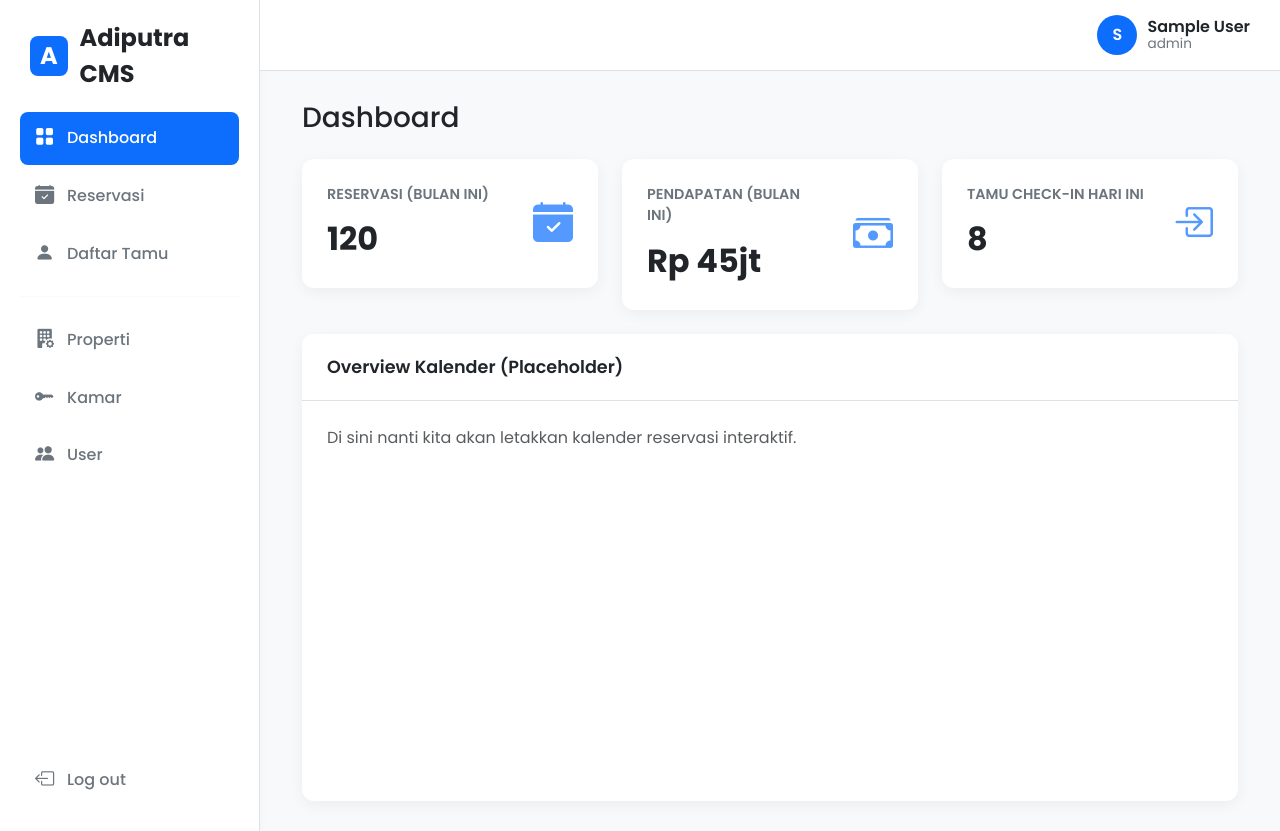
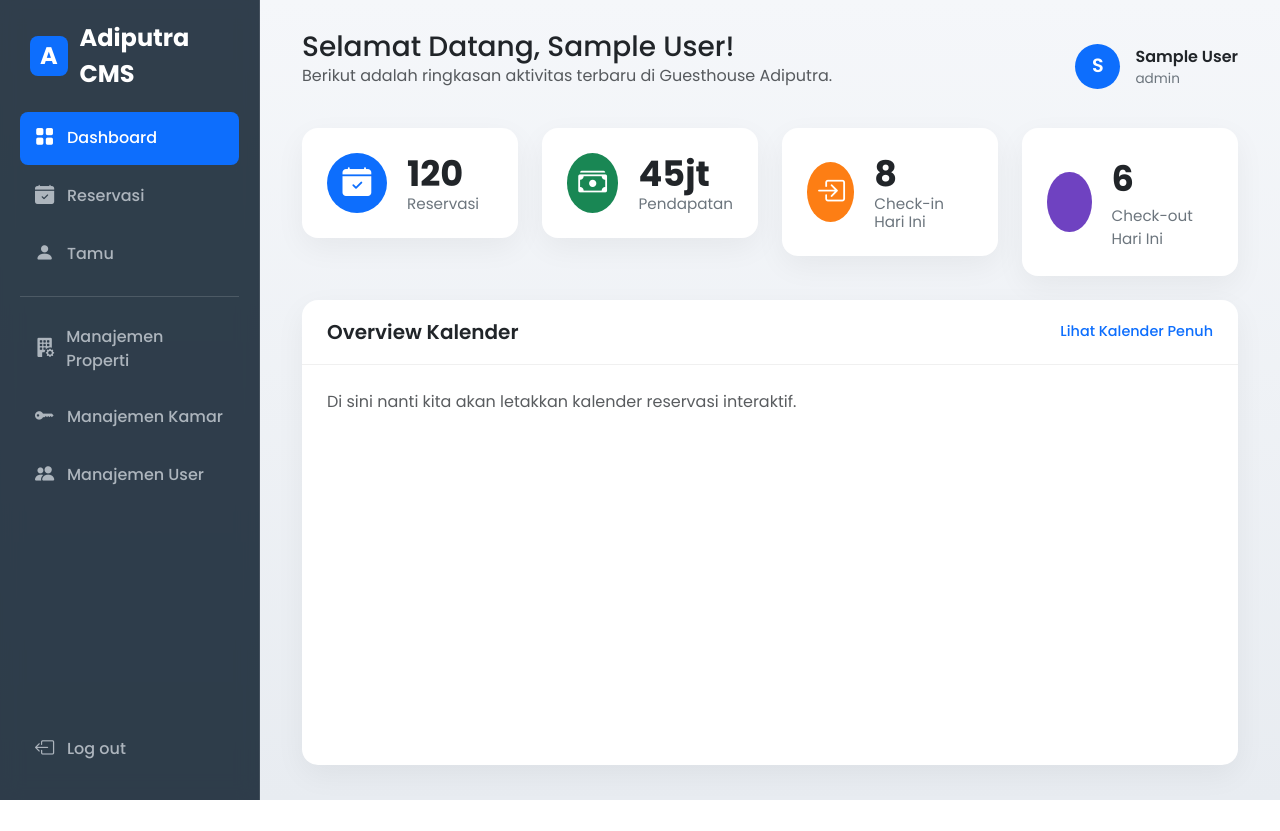
Before and after one commit to riskinurhadi/naretabyrnara, a PHP site: page /homiq/index.php in a window 1280 px wide. After the commit the page ends 800 px from the top, so only its background shows below. Run offline with PHP 8.4, Linux system fonts and the light colour scheme; the visitor is signed in with stand-in values (Sample User, id 1).

Commit message:
modified:   homiq/index.php 	modified:   homiq/layout_header.php

```diff
--- a/homiq/index.php
+++ b/homiq/index.php
@@ -3,55 +3,84 @@ session_start(); // Wajib ada di paling atas
 
 // File ini akan mengimpor semua variabel session dan cek login
 require 'layout_header.php';
+// $nama_user, $role_user, $inisial_user sudah tersedia dari header
 ?>
 
 <title>Dashboard - Guesthouse Adiputra</title>
 
 <div class="container-fluid">
-    <div class="d-flex justify-content-between align-items-center mb-4">
-        <h1 class="h3 mb-0" style="color: var(--brand-dark);">Dashboard</h1>
+
+    <header class="mb-4">
+        <div classd-flex justify-content-between align-items-center">
+
+            <div class="row">
+                <div class="col-md-8">
+                    <h1 class="h3 mb-0" style="color: #212529;">Selamat Datang, <?php echo htmlspecialchars($nama_user); ?>!</h1>
+                    <p class="text-muted">Berikut adalah ringkasan aktivitas terbaru di Guesthouse Adiputra.</p>
+                </div>
+
+                <div class="col-md-4 d-flex align-items-center justify-content-end">
+                    <div class="user-profile-widget d-flex align-items-center">
+                        <div class="user-avatar" style="width: 45px; height: 45px; border-radius: 50%; background-color: var(--brand-blue); color: white; display: inline-flex; align-items: center; justify-content: center; font-weight: 600; font-size: 1.2rem; margin-right: 15px;">
+                            <?php echo $inisial_user; ?>
+                        </div>
+                        <div class="user-info">
+                            <span style="font-weight: 600; color: #212529; display: block;"><?php echo htmlspecialchars($nama_user); ?></span>
+                            <span style="font-size: 0.85rem; color: #6c757d; display: block;"><?php echo htmlspecialchars($role_user); ?></span>
+                        </div>
+                    </div>
+                </div>
+            </div>
+
         </div>
+    </header>
 
     <div class="row">
 
-        <div class="col-xl-4 col-md-6 mb-4">
-            <div class="stat-card">
-                <div class="row align-items-center">
-                    <div class="col">
-                        <div class="stat-card-title">Reservasi (Bulan Ini)</div>
-                        <div class="stat-card-value">120</div>
-                    </div>
-                    <div class="col-auto">
-                        <i class="bi bi-calendar-check-fill stat-card-icon"></i>
-                    </div>
+        <div class="col-xl-3 col-md-6 mb-4">
+            <div class="stat-card-new">
+                <div class="icon-circle bg-blue">
+                    <i class="bi bi-calendar-check-fill"></i>
+                </div>
+                <div class="info">
+                    <div class="info-value">120</div>
+                    <div class="info-label">Reservasi</div>
                 </div>
             </div>
         </div>
 
-        <div class="col-xl-4 col-md-6 mb-4">
-            <div class="stat-card">
-                <div class="row align-items-center">
-                    <div class="col">
-                        <div class="stat-card-title">Pendapatan (Bulan Ini)</div>
-                        <div class="stat-card-value">Rp 45jt</div>
-                    </div>
-                    <div class="col-auto">
-                        <i class="bi bi-cash-stack stat-card-icon"></i>
-                    </div>
+        <div class="col-xl-3 col-md-6 mb-4">
+            <div class="stat-card-new">
+                <div class="icon-circle bg-green">
+                    <i class="bi bi-cash-stack"></i>
+                </div>
+                <div class="info">
+                    <div class="info-value">45jt</div>
+                    <div class="info-label">Pendapatan</div>
                 </div>
             </div>
         </div>
 
-        <div class="col-xl-4 col-md-6 mb-4">
-            <div class="stat-card">
-                <div class="row align-items-center">
-                    <div class="col">
-                        <div class="stat-card-title">Tamu Check-in Hari Ini</div>
-                        <div class="stat-card-value">8</div>
-                    </div>
-                    <div class="col-auto">
-                        <i class="bi bi-box-arrow-in-right stat-card-icon"></i>
-                    </div>
+        <div class="col-xl-3 col-md-6 mb-4">
+            <div class="stat-card-new">
+                <div class="icon-circle bg-orange">
+                    <i class="bi bi-box-arrow-in-right"></i>
+                </div>
+                <div class="info">
+                    <div class="info-value">8</div>
+                    <div class="info-label">Check-in Hari Ini</div>
+                </div>
+            </div>
+        </div>
+
+        <div class="col-xl-3 col-md-6 mb-4">
+            <div class="stat-card-new">
+                <div class="icon-circle bg-purple">
+                    <i class="bi bi-box-arrow-out-right"></i>
+                </div>
+                <div classs="info">
+                    <div class="info-value">6</div>
+                    <div class="info-label">Check-out Hari Ini</div>
                 </div>
             </div>
         </div>
@@ -60,11 +89,12 @@ require 'layout_header.php';
 
     <div class="row">
         <div class="col-12">
-            <div class="main-card">
-                <div class="card-header">
-                    Overview Kalender (Placeholder)
+            <div class="content-block">
+                <div class="content-block-header">
+                    <h5>Overview Kalender</h5>
+                    <a href="#" class="link-semua">Lihat Kalender Penuh</a>
                 </div>
-                <div class="card-body" style="min-height: 400px;">
+                <div class="content-block-body" style="min-height: 400px;">
                     <p class="text-muted">Di sini nanti kita akan letakkan kalender reservasi interaktif.</p>
                 </div>
             </div>
--- a/homiq/layout_header.php
+++ b/homiq/layout_header.php
@@ -5,6 +5,7 @@ if (!isset($_SESSION['user_id'])) {
     exit();
 }
 
+// Variabel ini akan kita gunakan di halaman (seperti index.php)
 $nama_user = $_SESSION['nama_lengkap'] ?? 'User';
 $role_user = $_SESSION['role'] ?? 'guest';
 $inisial_user = htmlspecialchars(strtoupper(substr($nama_user, 0, 1)));
@@ -24,43 +25,48 @@ $inisial_user = htmlspecialchars(strtoupper(substr($nama_user, 0, 1)));
 
     <style>
         :root {
-            --brand-blue: #0d6efd; /* Bootstrap Primary Blue (sesuai referensi) */
-            --brand-dark: #212529;
-            --brand-gray: #6c757d;
-            --brand-light-gray: #f8f9fa;
-            --sidebar-bg: #ffffff;
-            --content-bg: #f8f9fa; /* Latar belakang area konten */
-            --card-shadow: 0 4px 15px rgba(0, 0, 0, 0.05);
+            --brand-blue: #0d6efd;
+            --sidebar-bg: rgba(13, 30, 45, 0.85); /* Warna navy semi-transparan */
+            --sidebar-link: #adb5bd;
+            --sidebar-link-active: #ffffff;
+            --content-bg: #f5f7fa; /* Latar belakang abu-abu sangat muda */
+            --card-shadow: 0 10px 30px rgba(0, 0, 0, 0.05);
             --border-color: #dee2e6;
         }
 
         body {
             font-family: 'Poppins', sans-serif;
+            /* Latar belakang ini penting untuk efek glassmorphism */
             background-color: var(--content-bg);
+            background-image: linear-gradient(180deg, #f5f7fa 0%, #e8ecf1 100%);
             display: flex;
             min-height: 100vh;
         }
 
-        /* --- Sidebar (Light Theme) --- */
+        /* --- Sidebar (Glassmorphism) --- */
         .sidebar {
             width: 260px;
             background-color: var(--sidebar-bg);
+            /* Efek Glassmorphism */
+            backdrop-filter: blur(10px);
+            -webkit-backdrop-filter: blur(10px);
+            border-right: 1px solid rgba(255, 255, 255, 0.1);
+
             padding: 20px;
             display: flex;
             flex-direction: column;
             flex-shrink: 0;
-            border-right: 1px solid var(--border-color);
-            box-shadow: 0 2px 10px rgba(0, 0, 0, 0.03);
+            transition: width 0.3s ease;
         }
 
         .sidebar-header {
             margin-bottom: 20px;
-            padding-left: 10px; /* Sejajarkan dengan link */
+            padding-left: 10px;
         }
         .sidebar-header .logo {
             font-size: 1.5rem;
             font-weight: 700;
-            color: var(--brand-dark); /* Teks logo jadi gelap */
+            color: var(--sidebar-link-active); /* Teks logo putih */
             text-decoration: none;
             display: flex;
             align-items: center;
@@ -88,7 +94,7 @@ $inisial_user = htmlspecialchars(strtoupper(substr($nama_user, 0, 1)));
             margin-bottom: 5px;
         }
         .sidebar-nav .nav-link {
-            color: var(--brand-gray); /* Teks link jadi abu-abu */
+            color: var(--sidebar-link); /* Teks link abu-abu */
             text-decoration: none;
             padding: 12px 15px;
             display: flex;
@@ -103,23 +109,29 @@ $inisial_user = htmlspecialchars(strtoupper(substr($nama_user, 0, 1)));
             width: 20px;
         }
         .sidebar-nav .nav-link:hover {
-            background-color: var(--brand-light-gray); /* Hover abu-abu muda */
-            color: var(--brand-blue); /* Teks hover jadi biru */
+            background-color: rgba(255, 255, 255, 0.1);
+            color: var(--sidebar-link-active);
         }
         .sidebar-nav .nav-link.active {
-            background-color: var(--brand-blue); /* Latar belakang aktif biru */
-            color: #ffffff; /* Teks aktif putih */
+            background-color: var(--brand-blue);
+            color: #ffffff;
             font-weight: 500;
+        }
+        /* Garis pemisah di sidebar */
+        .sidebar-divider {
+            height: 1px;
+            background-color: rgba(255, 255, 255, 0.15);
+            margin: 1rem 0;
         }
 
         .sidebar-footer {
             margin-top: auto;
         }
         .sidebar-footer .nav-link {
-            color: var(--brand-gray);
+            color: var(--sidebar-link);
         }
         .sidebar-footer .nav-link:hover {
-            background-color: #fde2e4; /* Hover merah muda untuk logout */
+            background-color: rgba(220, 53, 69, 0.1);
             color: #dc3545;
         }
 
@@ -128,125 +140,87 @@ $inisial_user = htmlspecialchars(strtoupper(substr($nama_user, 0, 1)));
             flex-grow: 1;
             display: flex;
             flex-direction: column;
-            overflow: auto;
+            overflow: auto; /* Konten bisa di-scroll */
         }
 
-        /* --- Top Bar (Header) --- */
-        .top-bar {
-            background-color: #ffffff;
-            padding: 15px 30px;
-            border-bottom: 1px solid var(--border-color);
-            display: flex;
-            justify-content: flex-end;
-            align-items: center;
-            /* box-shadow: 0 2px 4px rgba(0, 0, 0, 0.05); */
-        }
-
-        .user-profile .dropdown-toggle::after { display: none; }
-        .user-profile .user-avatar {
-            width: 40px;
-            height: 40px;
-            border-radius: 50%;
-            margin-right: 10px;
-            object-fit: cover;
-            background-color: var(--brand-blue);
-            color: white;
-            display: inline-flex;
-            align-items: center;
-            justify-content: center;
-            font-weight: 600;
-        }
-        .user-profile .user-info {
-            line-height: 1.2;
-            text-align: left;
-        }
-        .user-profile .user-name {
-            font-weight: 600;
-            color: var(--brand-dark);
-            display: block; /* <-- TAMBAHKAN INI */
-        }
-        .user-profile .user-role {
-            font-size: 0.85rem;
-            color: var(--brand-gray);
-            display: block; /* <-- TAMBAHKAN INI */
-        }
-        .dropdown-menu-end {
-            border-radius: 8px;
-            box-shadow: var(--card-shadow);
-            border: none;
-        }
-
-        /* --- Konten Halaman --- */
+        /* KONTEN HALAMAN (TIDAK ADA TOP-BAR) */
         .content-area {
             padding: 30px;
             flex-grow: 1;
         }
 
-        /* --- Tombol --- */
-        .btn-brand {
-            background-color: var(--brand-blue);
-            border-color: var(--brand-blue);
-            color: #fff;
-            padding: 10px 18px;
-            font-weight: 500;
-            border-radius: 8px;
-            transition: all 0.3s ease;
+        /* --- Style Kartu Statistik (BARU) --- */
+        /* (Kita akan pindahkan ini ke index.php nanti, tapi siapkan dasarnya) */
+        .stat-card-new {
+            background-color: #ffffff;
+            border: none;
+            border-radius: 16px; /* Lebih rounded */
+            box-shadow: var(--card-shadow);
+            padding: 25px;
+            display: flex;
+            align-items: center;
+            transition: transform 0.2s ease, box-shadow 0.2s ease;
         }
-        .btn-brand:hover {
-            background-color: #0b5ed7;
-            border-color: #0a58ca;
+        .stat-card-new:hover {
+            transform: translateY(-5px);
+            box-shadow: 0 15px 35px rgba(0, 0, 0, 0.07);
+        }
+        .stat-card-new .icon-circle {
+            width: 60px;
+            height: 60px;
+            border-radius: 50%;
+            display: inline-flex;
+            align-items: center;
+            justify-content: center;
+            margin-right: 20px;
+            font-size: 1.8rem;
             color: #fff;
         }
+        .stat-card-new .info {
+            line-height: 1.2;
+        }
+        .stat-card-new .info-value {
+            font-size: 2.2rem;
+            font-weight: 700;
+            color: #212529;
+        }
+        .stat-card-new .info-label {
+            font-size: 0.95rem;
+            color: #6c757d;
+        }
 
-        /* --- Style Kartu Dashboard (BARU) --- */
-        .stat-card {
+        /* Warna-warna untuk ikon */
+        .bg-blue { background-color: #0d6efd; }
+        .bg-green { background-color: #198754; }
+        .bg-orange { background-color: #fd7e14; }
+        .bg-purple { background-color: #6f42c1; }
+
+        /* --- Style Konten Utama (BARU) --- */
+        .content-block {
             background-color: #ffffff;
             border: none;
-            border-radius: 12px; /* Lebih rounded */
+            border-radius: 16px;
             box-shadow: var(--card-shadow);
+            overflow: hidden;
+        }
+        .content-block-header {
+            padding: 20px 25px;
+            border-bottom: 1px solid #f0f0f0;
+            display: flex;
+            justify-content: space-between;
+            align-items: center;
+        }
+        .content-block-header h5 {
+            margin: 0;
+            font-weight: 600;
+        }
+        .content-block-body {
             padding: 25px;
-            transition: transform 0.2s ease, box-shadow 0.2s ease;
         }
-        .stat-card:hover {
-            transform: translateY(-3px);
-            box-shadow: 0 8px 20px rgba(0, 0, 0, 0.07);
-        }
-        .stat-card-title {
+        .link-semua {
+            text-decoration: none;
+            font-weight: 500;
             font-size: 0.9rem;
-            font-weight: 600;
-            color: var(--brand-gray);
-            text-transform: uppercase;
-            margin-bottom: 10px;
-        }
-        .stat-card-value {
-            font-size: 2rem;
-            font-weight: 700;
-            color: var(--brand-dark);
-        }
-        .stat-card-icon {
-            font-size: 2.5rem;
-            color: var(--brand-blue);
-            opacity: 0.7;
-        }
-
-        /* --- Style Kartu Konten Utama (BARU) --- */
-        .main-card {
-            background-color: #ffffff;
-            border: none;
-            border-radius: 12px;
-            box-shadow: var(--card-shadow);
-            overflow: hidden; /* Penting untuk tabel/header */
-        }
-        .main-card .card-header {
-            background-color: #ffffff;
-            border-bottom: 1px solid var(--border-color);
-            padding: 20px 25px;
-            font-weight: 600;
-            font-size: 1.1rem;
-            color: var(--brand-dark);
-        }
-        .main-card .card-body {
-            padding: 25px;
         }
 
     </style>
@@ -263,7 +237,8 @@ $inisial_user = htmlspecialchars(strtoupper(substr($nama_user, 0, 1)));
 
         <ul class="sidebar-nav">
             <li class="nav-item">
-                <a class="nav-link" href="index.php"> <i class="bi bi-grid-fill"></i>
+                <a class="nav-link" href="index.php">
+                    <i class="bi bi-grid-fill"></i>
                     <span>Dashboard</span>
                 </a>
             </li>
@@ -276,27 +251,28 @@ $inisial_user = htmlspecialchars(strtoupper(substr($nama_user, 0, 1)));
             <li class="nav-item">
                 <a class="nav-link" href="#">
                     <i class="bi bi-person-fill"></i>
-                    <span>Daftar Tamu</span>
+                    <span>Tamu</span>
                 </a>
             </li>
 
             <?php if ($role_user == 'admin'): ?>
-                <hr class_ ="my-2" style="border-color: #e9ecef;">
+                <div class="sidebar-divider"></div>
                 <li class="nav-item">
                     <a class="nav-link" href="#">
                         <i class="bi bi-building-fill-gear"></i>
-                        <span>Properti</span>
+                        <span>Manajemen Properti</span>
                     </a>
                 </li>
                 <li class="nav-item">
-                    <a class="nav-link" href="manajemen_kamar.php"> <i class="bi bi-key-fill"></i>
-                        <span>Kamar</span>
+                    <a class="nav-link" href="manajemen_kamar.php">
+                        <i class="bi bi-key-fill"></i>
+                        <span>Manajemen Kamar</span>
                     </a>
                 </li>
                 <li class="nav-item">
                     <a class="nav-link" href="#">
                         <i class="bi bi-people-fill"></i>
-                        <span>User</span>
+                        <span>Manajemen User</span>
                     </a>
                 </li>
             <?php endif; ?>
@@ -315,28 +291,4 @@ $inisial_user = htmlspecialchars(strtoupper(substr($nama_user, 0, 1)));
     </div>
 
     <div class="main-content">
-        <header class="top-bar">
-
-            <div class="user-profile ms-auto">
-                <div class="dropdown">
-                    <a class="nav-link dropdown-toggle" href="#" id="userDropdown" role="button" data-bs-toggle="dropdown" aria-expanded="false">
-                        <div class="d-flex align-items-center">
-                            <div class="user-avatar">
-                                <?php echo $inisial_user; ?>
-                            </div>
-                            <div class="user-info d-none d-md-block">
-                                <span class="user-name"><?php echo htmlspecialchars($nama_user); ?></span>
-                                <span class="user-role"><?php echo htmlspecialchars($role_user); ?></span>
-                            </div>
-                        </div>
-                    </a>
-                    <ul class="dropdown-menu dropdown-menu-end" aria-labelledby="userDropdown">
-                        <li><a class="dropdown-item" href="#">Profil Saya</a></li>
-                        <li><hr class="dropdown-divider"></li>
-                        <li><a class="dropdown-item text-danger" href="logout.php">Logout</a></li>
-                    </ul>
-                </div>
-            </div>
-        </header>
-
         <main class="content-area">
```
